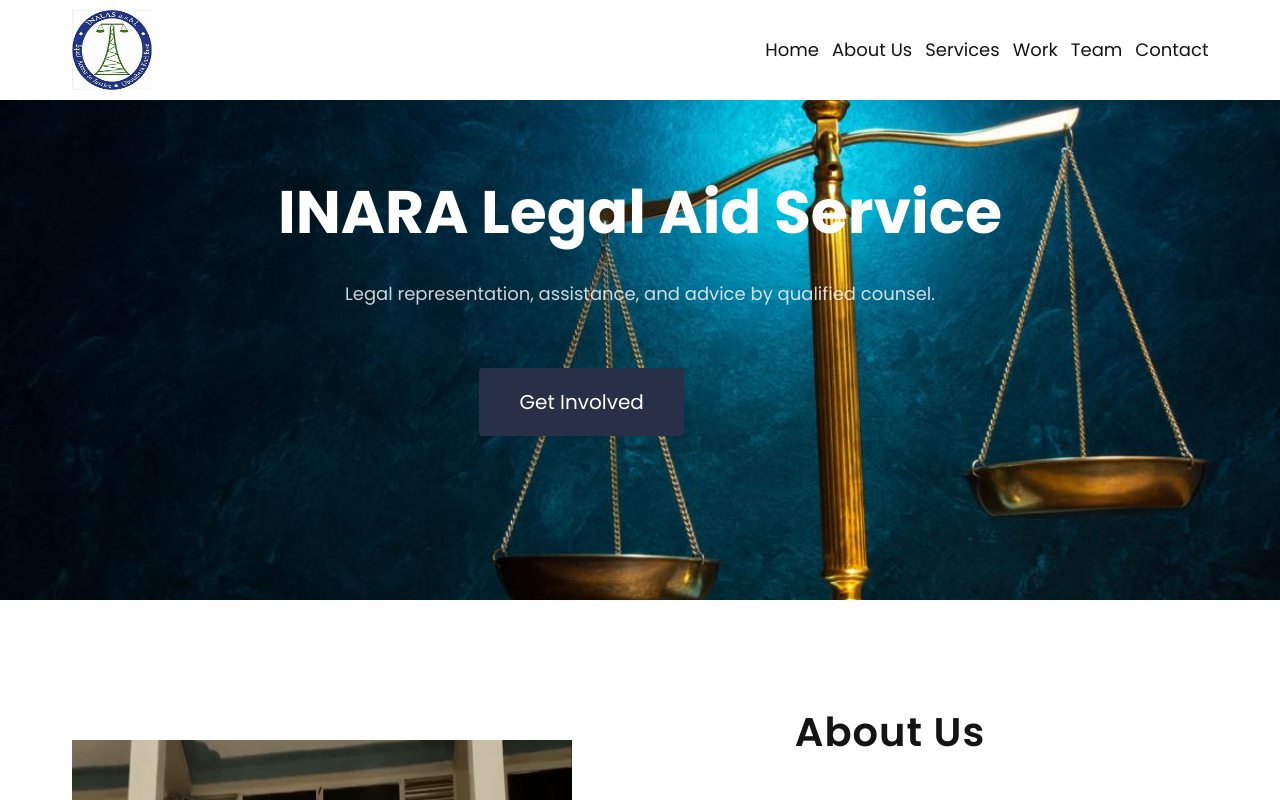
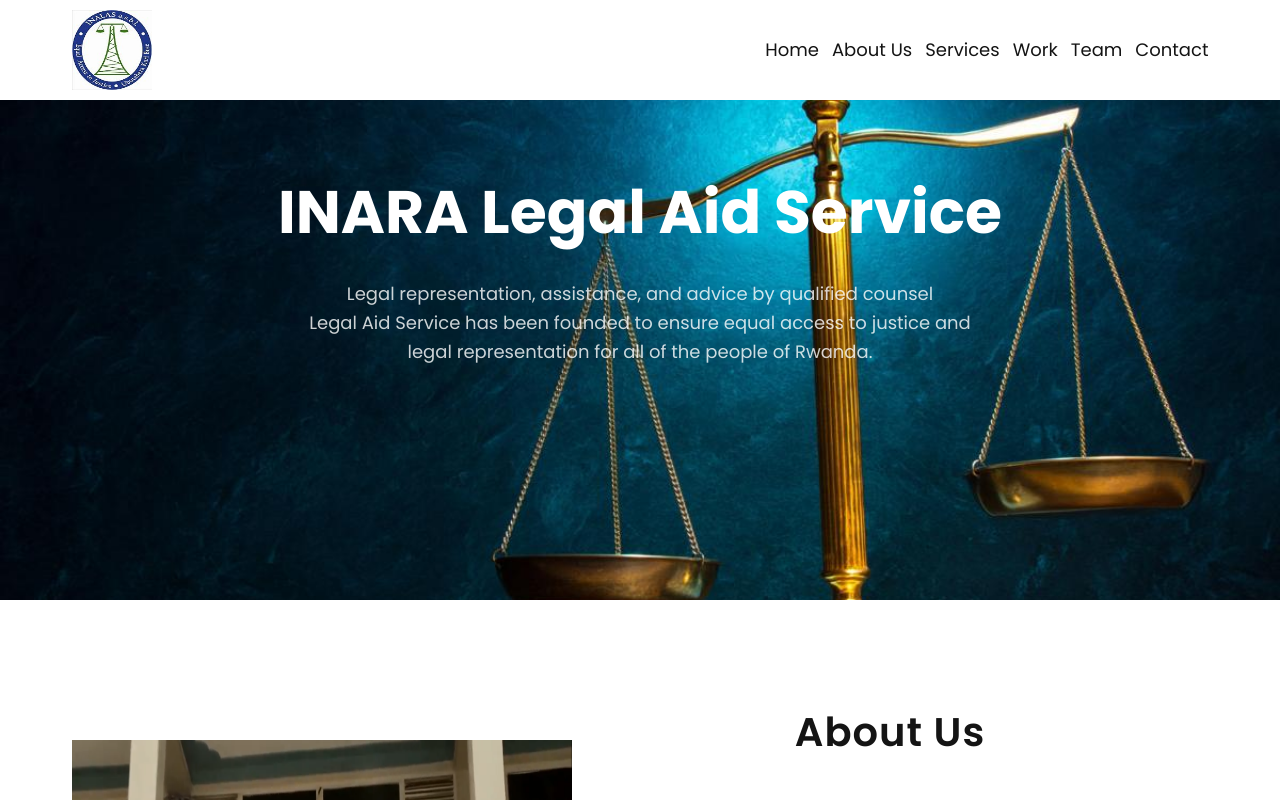
Before and after one commit to uwasylvie/inalas, a React (Create React App) app: page / in a window 1280 px wide. Shown: the top 800 px of the page. Built offline with nearby package versions, Linux system fonts and the light colour scheme.

Commit message:
update header

```diff
--- a/src/components/Header/Header.css
+++ b/src/components/Header/Header.css
@@ -29,15 +29,7 @@
     margin: 10px;
     text-decoration: none;
   }
-  .btn4{
-    padding: 20px 40px;
-    color:#fff ;
-    font-size: 20px;
-    background:#283048 ;
-    border-radius: 4px;
-    margin: 10px;
-    text-decoration: none;
-  }
+
   .hero-links{
    margin-top: 5%;
    margin-left: 35%;
--- a/src/components/Header/Header.jsx
+++ b/src/components/Header/Header.jsx
@@ -8,10 +8,10 @@
     <section className='hero'>
     <div className='container'>
       <h1>INARA Legal Aid Service </h1>
-      <p>Legal representation, assistance, and advice by qualified counsel.</p>
-      <div className="hero-links">
-      <Link to="/contact"className="btn4" >Get Involved</Link>
-      </div>
+      <p>Legal representation, assistance, and advice by qualified counsel <br />
+      Legal Aid Service has been founded to ensure equal access to justice and  <br />
+       legal representation for all of the people of Rwanda.</p>
+
 
 
     </div>
```
